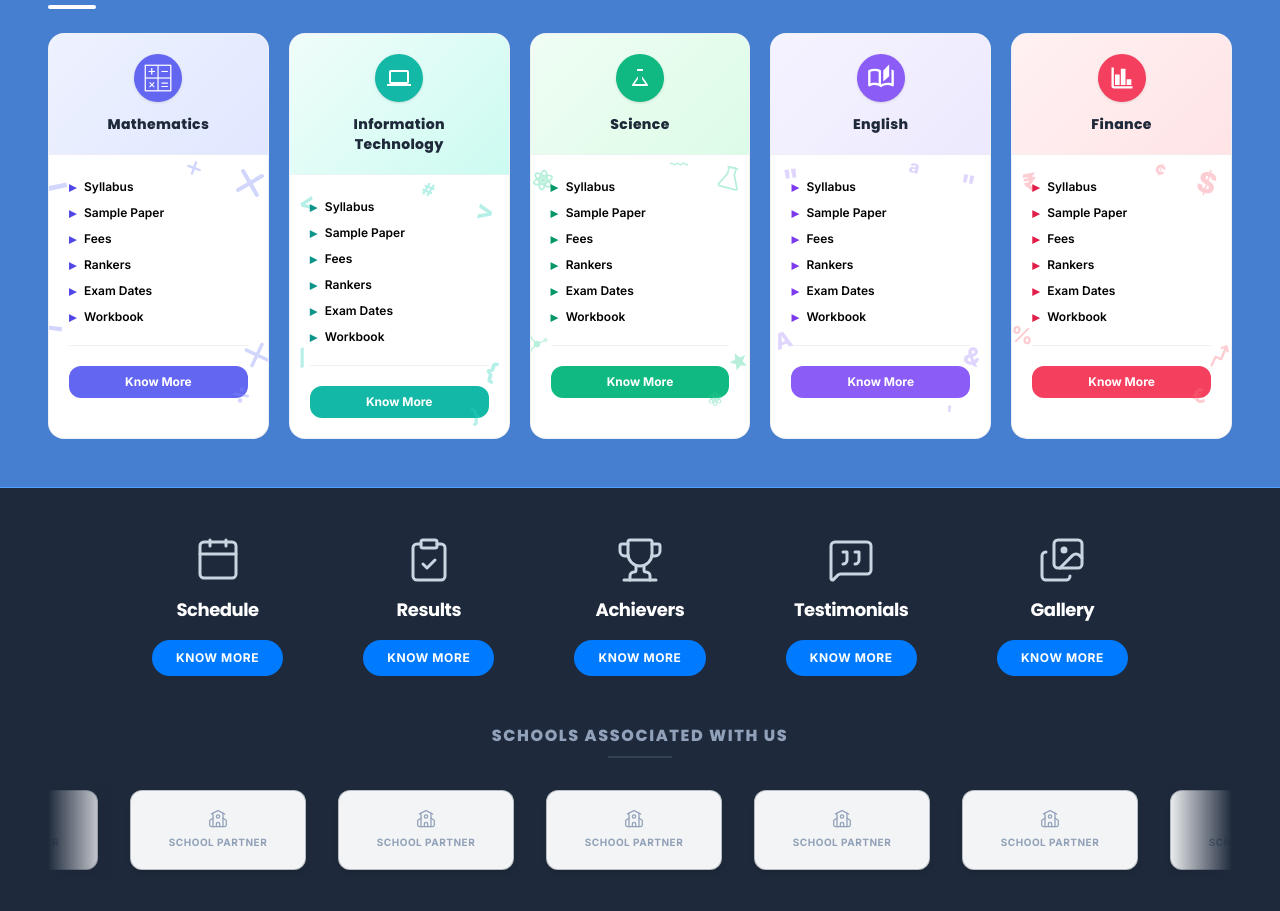
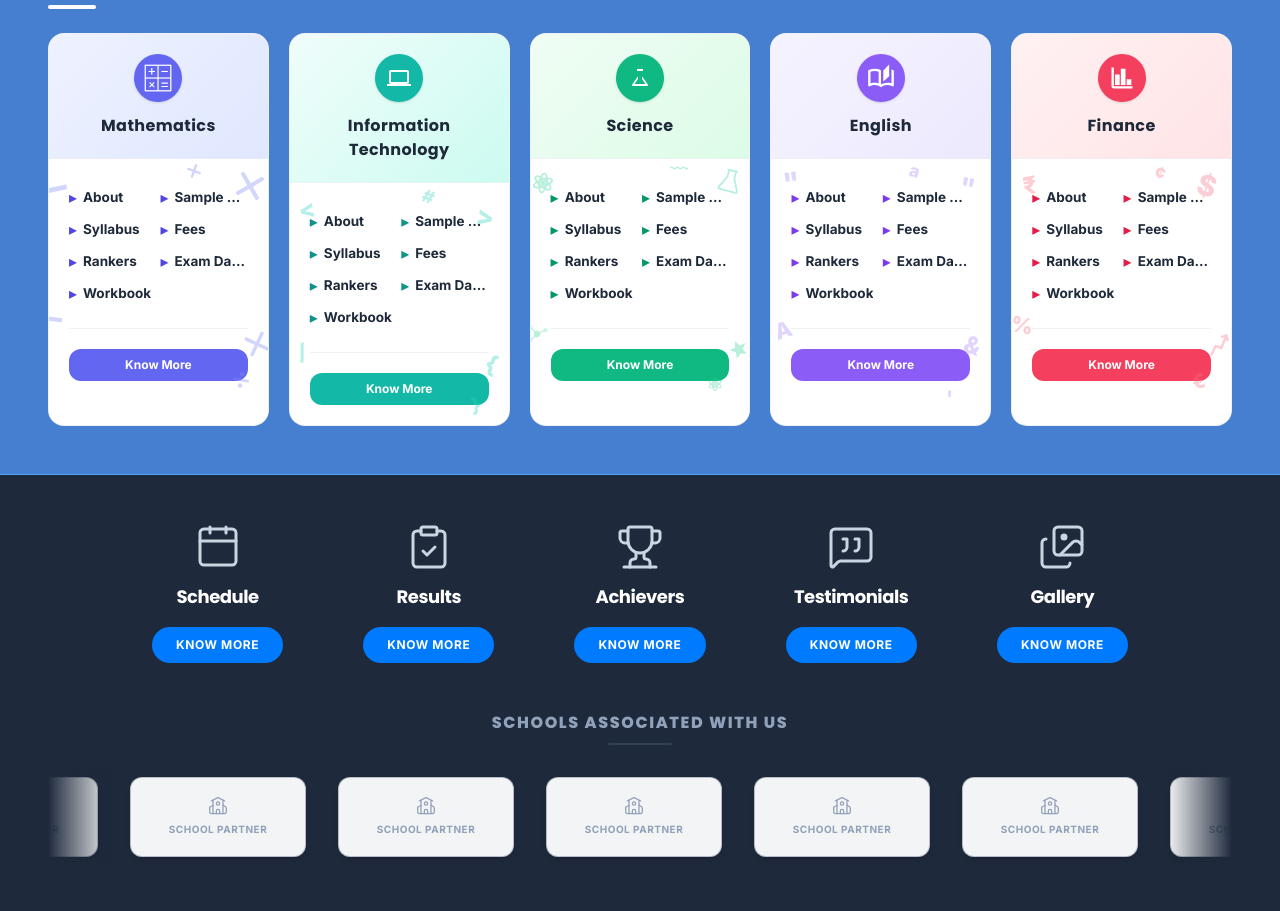
Before and after one commit to Euphatics/Olympiad, a React (Vite) app: page / in a window 1280 px wide. Shown: the part 1951-2862 px from the top of the page. Built offline with nearby package versions, Linux system fonts and the light colour scheme.

Commit message:
changes 4

```diff
--- a/src/components/FAQ.jsx
+++ b/src/components/FAQ.jsx
@@ -151,7 +151,7 @@ function FAQItem({ item, color, searchQuery }) {
                 onClick={() => setIsOpen(!isOpen)}
                 className="w-full flex items-center justify-between gap-3 text-left focus:outline-none py-1"
             >
-                <h4 className="text-[15px] lg:text-[16px] font-bold text-gray-900 pr-4">
+                <h4 className="text-[15px] lg:text-[16px] font-medium text-gray-800 pr-4">
                     <HighlightText text={item.q} highlight={searchQuery} />
                 </h4>
                 <svg
@@ -194,7 +194,7 @@ function FAQCategory({ category, openKey, setOpenKey, searchQuery, defaultOpen }
             <div className="w-full flex items-center gap-4 px-2 py-4">
                 {categoryIcons[category.id] && React.createElement(categoryIcons[category.id], { size: 22, color: category.color, strokeWidth: 2 })}
                 <h3
-                    className="text-base lg:text-lg font-bold tracking-wide text-gray-800"
+                    className="text-lg lg:text-xl font-bold tracking-wide text-gray-900 mb-1"
                 >
                     {category.title}
                 </h3>
--- a/src/components/SubjectsOffered.jsx
+++ b/src/components/SubjectsOffered.jsx
@@ -204,8 +204,9 @@ const subjects = [
     decorations: mathDecorations,
     matteBg: '#6366F1', // Indigo-500
     topics: [
+      'About',
+      'Sample Paper',
       'Syllabus',
-      'Sample Paper',
       'Fees',
       'Rankers',
       'Exam Dates',
@@ -227,8 +228,9 @@ const subjects = [
     decorations: itDecorations,
     matteBg: '#14B8A6', // Teal-500
     topics: [
+      'About',
+      'Sample Paper',
       'Syllabus',
-      'Sample Paper',
       'Fees',
       'Rankers',
       'Exam Dates',
@@ -248,8 +250,9 @@ const subjects = [
     decorations: scienceDecorations,
     matteBg: '#10B981', // Emerald-500
     topics: [
+      'About',
+      'Sample Paper',
       'Syllabus',
-      'Sample Paper',
       'Fees',
       'Rankers',
       'Exam Dates',
@@ -269,8 +272,9 @@ const subjects = [
     decorations: englishDecorations,
     matteBg: '#8B5CF6', // Violet-500
     topics: [
+      'About',
+      'Sample Paper',
       'Syllabus',
-      'Sample Paper',
       'Fees',
       'Rankers',
       'Exam Dates',
@@ -292,8 +296,9 @@ const subjects = [
     decorations: financeDecorations,
     matteBg: '#F43F5E', // Rose-500
     topics: [
+      'About',
+      'Sample Paper',
       'Syllabus',
-      'Sample Paper',
       'Fees',
       'Rankers',
       'Exam Dates',
@@ -327,7 +332,7 @@ const SubjectCard = React.memo(({ sub }) => {
         </div>
 
         {/* Subject Label */}
-        <h3 className="relative z-10 text-sm font-extrabold text-gray-800 text-center tracking-wide group-hover:text-gray-900 transition-colors duration-200">
+        <h3 className="relative z-10 text-base font-bold text-gray-800 text-center tracking-wide group-hover:text-gray-900 transition-colors duration-200">
           {sub.name}
         </h3>
       </div>
@@ -340,11 +345,11 @@ const SubjectCard = React.memo(({ sub }) => {
         ))}
 
         {/* Topics / Syllabus items */}
-        <ul className="relative z-10 w-full text-xs text-black font-semibold space-y-2.5 pt-1">
+        <ul className="relative z-10 w-full grid grid-cols-2 gap-x-1 gap-y-3 pt-2 pb-1">
           {sub.topics.map((topic, idx) => (
-            <li key={idx} className="flex items-center gap-2">
+            <li key={idx} className="flex items-center gap-1.5">
               <span
-                className="text-sm leading-none flex-shrink-0"
+                className="text-base leading-none flex-shrink-0"
                 style={{ color: sub.color }}
               >
                 ▸
@@ -352,7 +357,7 @@ const SubjectCard = React.memo(({ sub }) => {
               <a
                 href="#"
                 onClick={(e) => e.preventDefault()}
-                className="truncate hover:underline hover:text-gray-600 transition-colors cursor-pointer"
+                className="text-[13.5px] font-bold text-gray-800 truncate hover:underline hover:text-gray-600 transition-colors cursor-pointer"
               >
                 {topic}
               </a>
--- a/src/pages/Gallery.jsx
+++ b/src/pages/Gallery.jsx
@@ -104,7 +104,7 @@ export default function Gallery() {
         <h1 id="gallery-heading" className="text-3xl lg:text-4xl font-bold text-gray-800 mb-1">
           NTI Awards Gallery
         </h1>
-        <div className="h-[2px] bg-gradient-to-r from-[#007BFF] to-transparent mb-10"></div>
+        <div className="h-[2px] bg-gradient-to-r from-[#007BFF] to-transparent mb-16"></div>
 
         {/* ─── Viewer (only when a photo is clicked) ─── */}
         {current && (
@@ -112,7 +112,7 @@ export default function Gallery() {
             {/* Close button */}
             <button
               onClick={closeViewer}
-              className="absolute top-3 right-3 z-10 w-9 h-9 rounded-full bg-gray-100 hover:bg-gray-200 flex items-center justify-center text-gray-600 hover:text-gray-900 transition-colors"
+              className="absolute top-3 right-3 z-10 w-9 h-9 rounded-full bg-[#414a48] hover:opacity-90 flex items-center justify-center text-white transition-opacity cursor-pointer"
               aria-label="Close viewer"
             >
               <X size={20} />
@@ -122,7 +122,7 @@ export default function Gallery() {
               {/* Left Arrow */}
               <button
                 onClick={goPrev}
-                className="flex-shrink-0 w-12 h-12 rounded-full border border-gray-300 flex items-center justify-center text-gray-500 hover:bg-gray-100 hover:text-gray-800 transition-colors"
+                className="flex-shrink-0 w-12 h-12 rounded-full border border-gray-300 flex items-center justify-center text-gray-500 hover:bg-gray-100 hover:text-gray-800 transition-colors cursor-pointer"
                 aria-label="Previous photo"
               >
                 <ChevronLeft size={28} />
@@ -161,7 +161,7 @@ export default function Gallery() {
               {/* Right Arrow */}
               <button
                 onClick={goNext}
-                className="flex-shrink-0 w-12 h-12 rounded-full border border-gray-300 flex items-center justify-center text-gray-500 hover:bg-gray-100 hover:text-gray-800 transition-colors"
+                className="flex-shrink-0 w-12 h-12 rounded-full border border-gray-300 flex items-center justify-center text-gray-500 hover:bg-gray-100 hover:text-gray-800 transition-colors cursor-pointer"
                 aria-label="Next photo"
               >
                 <ChevronRight size={28} />
@@ -171,7 +171,7 @@ export default function Gallery() {
         )}
 
         {/* ─── Photo Grid (always visible) ─── */}
-        <div className="grid grid-cols-2 sm:grid-cols-3 lg:grid-cols-4 gap-4">
+        <div className="grid grid-cols-2 sm:grid-cols-3 lg:grid-cols-4 gap-8">
           {photos.map((photo, i) => (
             <button
               key={photo.id}
--- /dev/null
+++ b/src/pages/HomePage.jsx
@@ -0,0 +1,19 @@
+import Navbar from '../components/Navbar';
+import HomeHero from '../components/HomeHero';
+import ImportantInfo from '../components/ImportantInfo';
+import SubjectsOffered from '../components/SubjectsOffered';
+import AboutNTI from '../components/AboutNTI';
+
+export default function HomePage({ onSelect }) {
+  return (
+    <>
+      <Navbar onSelect={onSelect} />
+      <div className="pt-16">
+        <HomeHero />
+        <ImportantInfo />
+        <SubjectsOffered />
+        <AboutNTI />
+      </div>
+    </>
+  );
+}
```
